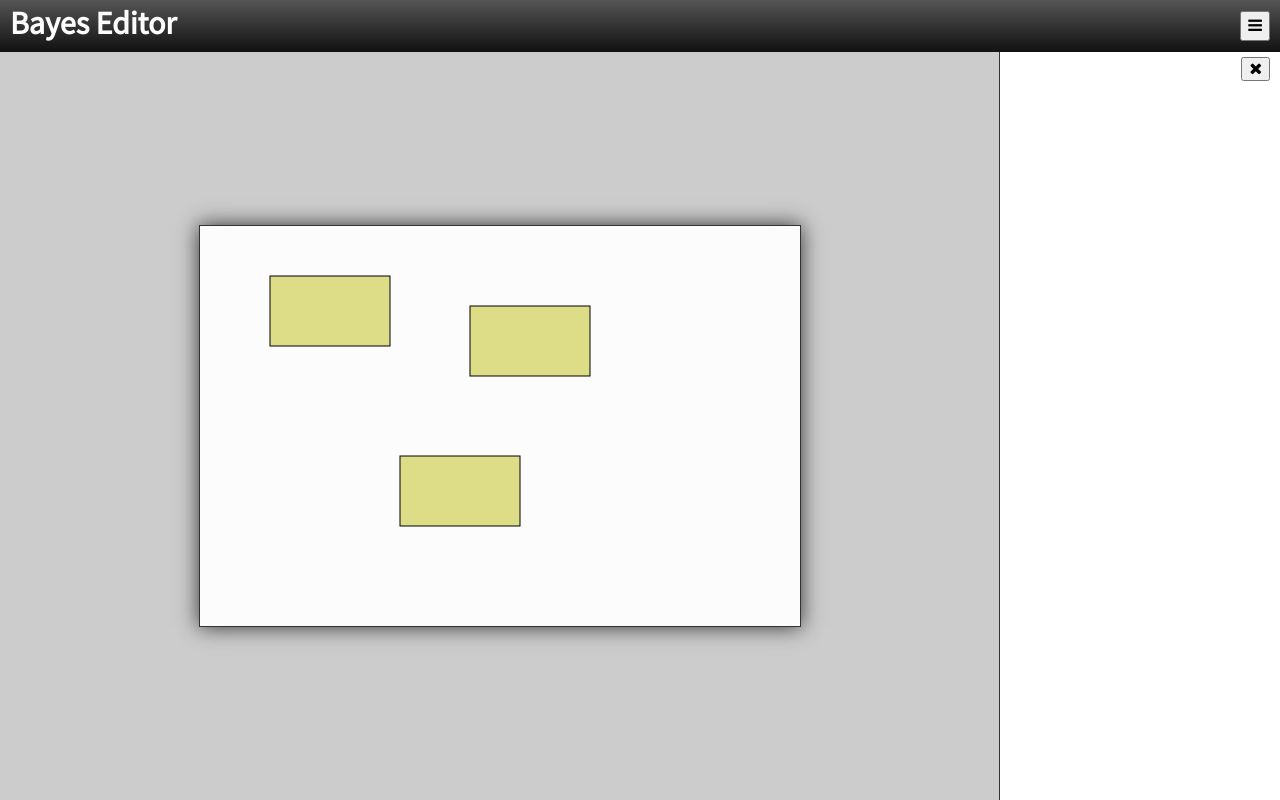
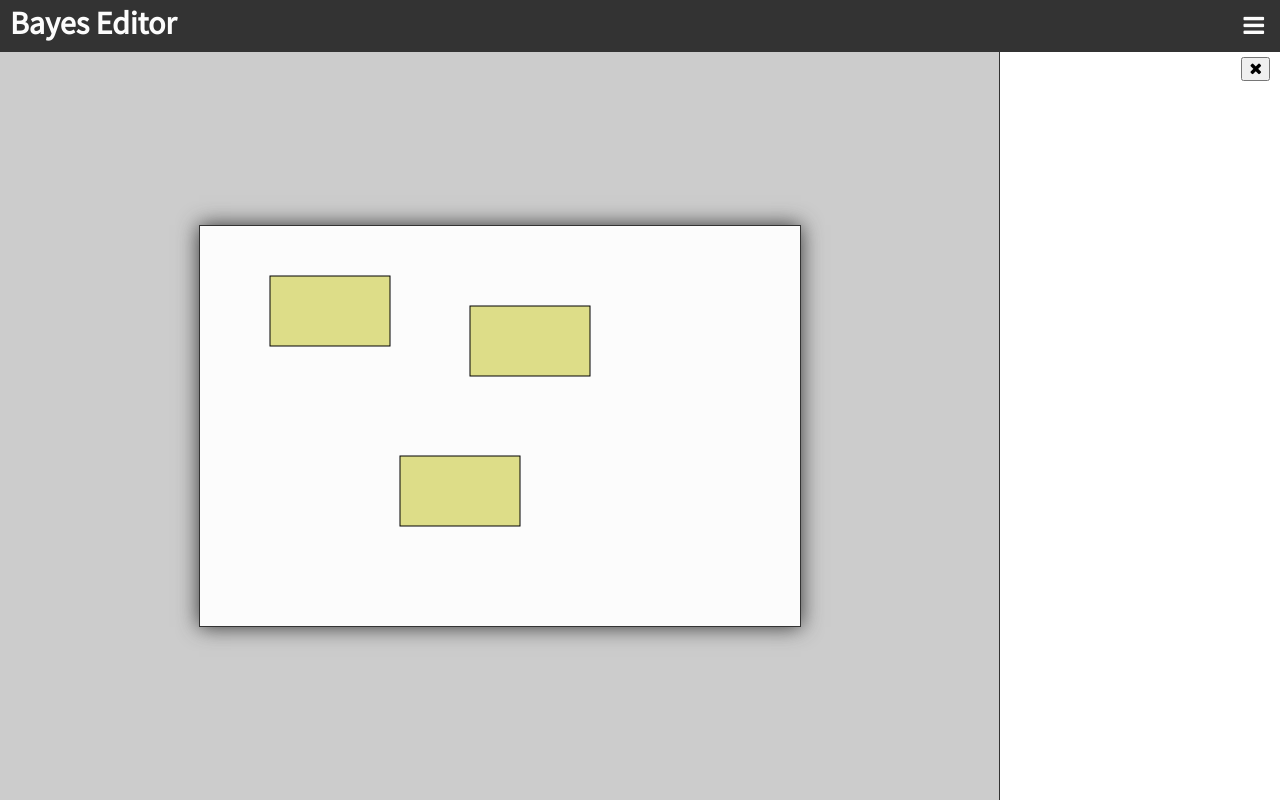
Before and after one commit to bayesjs/bayesjs-editor, a React app: page / in a window 1280 px wide. Built offline with nearby package versions, Linux system fonts and the light colour scheme.

Commit message:
Update header layout

```diff
--- a/src/components/App.js
+++ b/src/components/App.js
@@ -7,6 +7,7 @@ import PropertiesPanel from './PropertiesPanel';
 const styles = StyleSheet.create({
   app: {
     fontFamily: 'Source Sans Pro',
+    fontSize: '16px',
     display: 'flex',
     flexDirection: 'column',
     height: '100vh',
--- a/src/components/Header.js
+++ b/src/components/Header.js
@@ -5,7 +5,7 @@ const styles = StyleSheet.create({
   header: {
     display: 'flex',
     alignItems: 'center',
-    background: 'linear-gradient(to bottom, #555, #111)',
+    background: '#333',
   },
   title: {
     margin: 0,
@@ -13,9 +13,16 @@ const styles = StyleSheet.create({
     padding: '5px 10px 10px',
   },
   menuButton: {
-    height: 30,
+    fontSize: '24px',
+    color: '#fcfcfc',
     marginLeft: 'auto',
     marginRight: '10px',
+    cursor: 'pointer',
+    border: 'none',
+    background: 'transparent',
+    ':focus': {
+      outline: 0,
+    },
   },
 });
 
```
